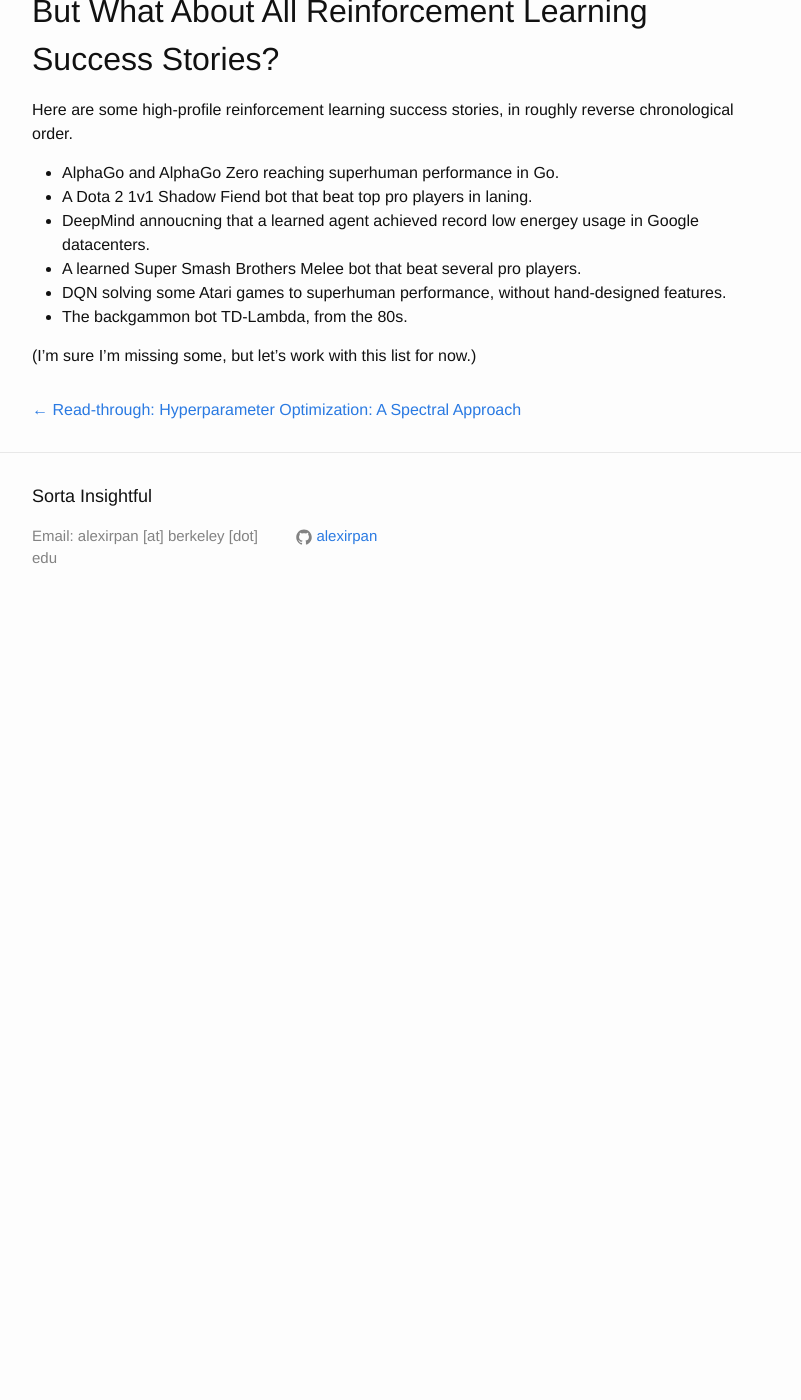
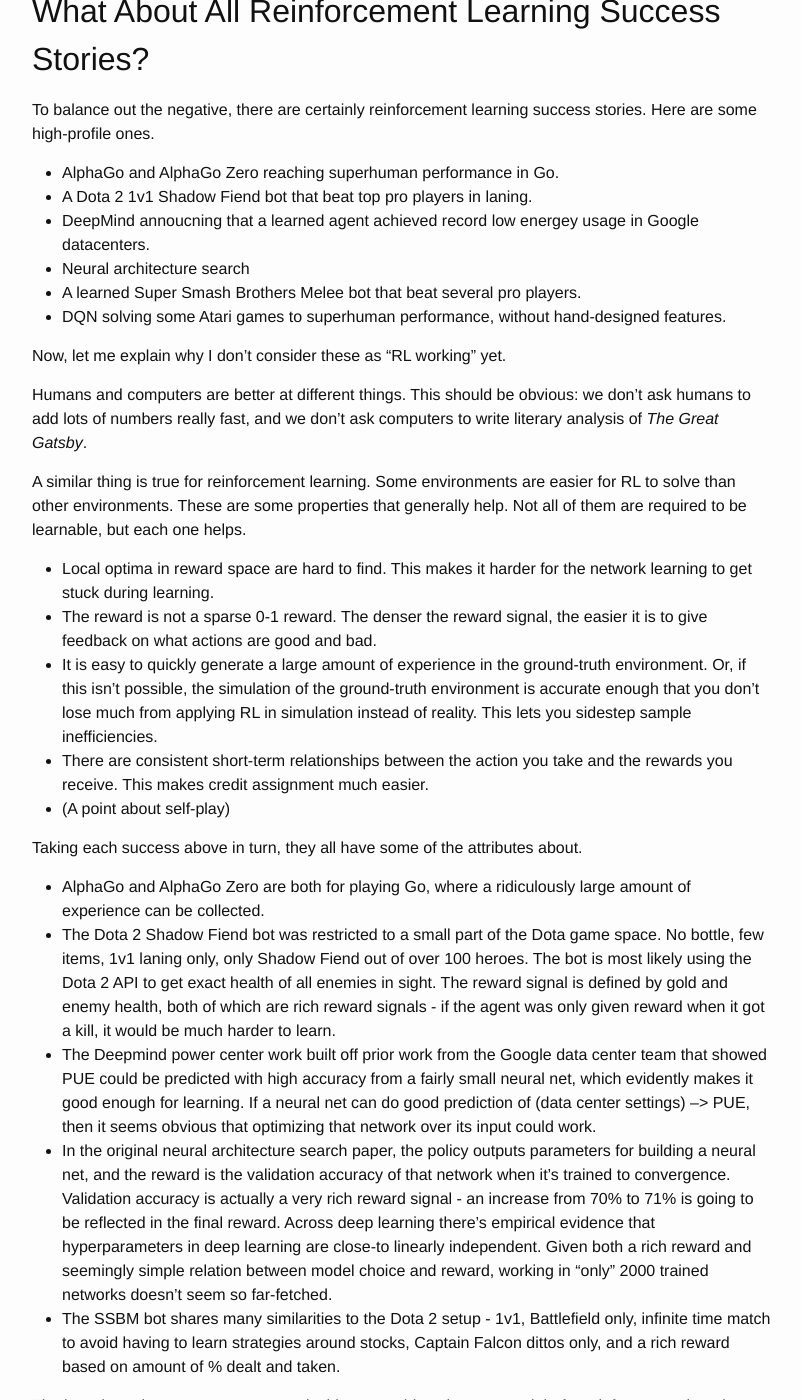
Before and after one commit to alexirpan/alexirpan.github.io, a Jekyll site: the page built from _posts/2017-08-05-rl-hard.markdown, in a window 1280 px wide and 1400 px high, scrolled down 6975 px. Shown: the whole window, without its empty margins (238-1039 px from the left). Built offline with Jekyll 4.4.1, drawn with Linux system fonts in a browser that asks for light colours; nearby versions of some CDN libraries; before the commit the page ends 7605 px from its top, so only the background shows below that; some of the changed text lies outside the part shown.

Commit message:
Working on 2nd part of post and realizing there's a 3rd part of the post.

```diff
--- a/_posts/2017-08-05-rl-hard.markdown
+++ b/_posts/2017-08-05-rl-hard.markdown
@@ -1,6 +1,6 @@
 ---
 layout: post
-title:  "Reinforcement Learning Doesn't Work Yet"
+title:  "Deep Reinforcement Learning Doesn't Work Yet"
 date:   2017-08-05 01:31:00 -0700
 ---
 
@@ -336,19 +336,93 @@
 more confident that any deviation it tries will fail.
 
 
-But What About All Reinforcement Learning Success Stories?
+What About All Reinforcement Learning Success Stories?
 -------------------------------------------------------------------
 
-Here are some high-profile reinforcement learning success stories, in
-roughly reverse chronological order.
+To balance out the negative, there are certainly reinforcement learning
+success stories. Here are some high-profile ones.
 
 * AlphaGo and AlphaGo Zero reaching superhuman performance in Go.
 * A Dota 2 1v1 Shadow Fiend bot that beat top pro players in laning.
 * DeepMind annoucning that a learned agent achieved record low energey usage
 in Google datacenters.
+* Neural architecture search
 * A learned Super Smash Brothers Melee bot that beat several pro players.
 * DQN solving some Atari games to superhuman performance, without hand-designed
 features.
-* The backgammon bot TD-Lambda, from the 80s.
 
-(I'm sure I'm missing some, but let's work with this list for now.)
+Now, let me explain why I don't consider these as "RL working" yet.
+
+Humans and computers are better at different things. This should be obvious:
+we don't ask humans to add lots of numbers really fast, and we don't ask
+computers to write literary analysis of *The Great Gatsby*.
+
+A similar thing is true for reinforcement learning. Some environments are
+easier for RL to solve than other environments. These are some properties that
+generally help. Not all of them are required to be learnable, but each one
+helps.
+
+* Local optima in reward space are hard to find. This makes it harder for the
+network learning to get stuck during learning.
+* The reward is not a sparse 0-1 reward. The denser the reward signal, the easier
+it is to give feedback on what actions are good and bad.
+* It is easy to quickly generate a large amount of experience in the ground-truth
+environment. Or, if this isn't possible, the simulation of the ground-truth
+environment is accurate enough that you don't lose much from applying RL in
+simulation instead of reality. This lets you sidestep sample inefficiencies.
+* There are consistent short-term relationships between the action you
+take and the rewards you receive. This makes credit assignment much easier.
+* (A point about self-play)
+
+Taking each success above in turn, they all have some of the attributes about.
+
+* AlphaGo and AlphaGo Zero are both for playing Go, where a ridiculously large
+amount of experience can be collected.
+* The Dota 2 Shadow Fiend bot was restricted to a small part of the Dota game
+space. No bottle, few items, 1v1 laning only, only Shadow Fiend out of over 100
+heroes. The bot is most likely using the Dota 2 API to get exact health of all
+enemies in sight. The reward signal is defined by gold and enemy health, both
+of which are rich reward signals - if the agent was only given reward when it
+got a kill, it would be much harder to learn.
+* The Deepmind power center work built off prior work from the Google data
+center team that showed PUE could be predicted with high accuracy from a fairly
+small neural net, which evidently makes it good enough for learning. If a neural
+net can do good prediction of (data center settings) --> PUE, then it seems
+obvious that optimizing that network over its input could work.
+* In the original neural architecture search paper, the policy outputs parameters
+for building a neural net, and the reward is the validation accuracy of that network
+when it's trained to convergence. Validation accuracy is actually a very rich
+reward signal - an increase from 70% to 71% is going to be reflected in the final
+reward. Across deep learning there's empirical evidence that hyperparameters
+in deep learning are close-to linearly independent. Given both a rich reward and
+seemingly simple relation between model choice and reward, working in "only"
+2000 trained networks doesn't seem so far-fetched.
+* The SSBM bot shares many similarities to the Dota 2 setup - 1v1, Battlefield
+only, infinite time match to avoid having to learn strategies around stocks,
+Captain Falcon dittos only, and a rich reward based on amount of % dealt and
+taken.
+
+The broader point I want to get across is this: many things have to go right
+for reinforcement learning to even be a plausible solution, and then it still
+requires a lot of careful work to get that solution.
+
+
+Looking to The Future?
+-------------------------------------------------------------------------------
+
+There's an old saying - every researcher learns how to hate their area of
+study. The trick is that researchers will press on despite this, because they
+like the problems too much to quit them.
+
+That's about where I'm at with deep reinforcement learning. Despite my reservations
+and pessimism, I'm still interested in working in that area, keeping up with
+what's going on, and wanting to see where it's all going. Notice that I said
+"Deep Reinforcement Learning Doesn't Work *Yet*". I see no reason why it couldn't
+work, given more time.
+
+Maybe a locally optimal solution is good enough, if it's better than the solution
+human experts can come up with. Maybe if you throw enough hardware, sample
+inefficiency stops mattering. The human preferences paper suggests that it's
+possible to define well-shaped reward functions implicitly by rating behaviors
+as good or bad, instead of trying to define a good reward yourself, which is a good
+sign because it's
```
